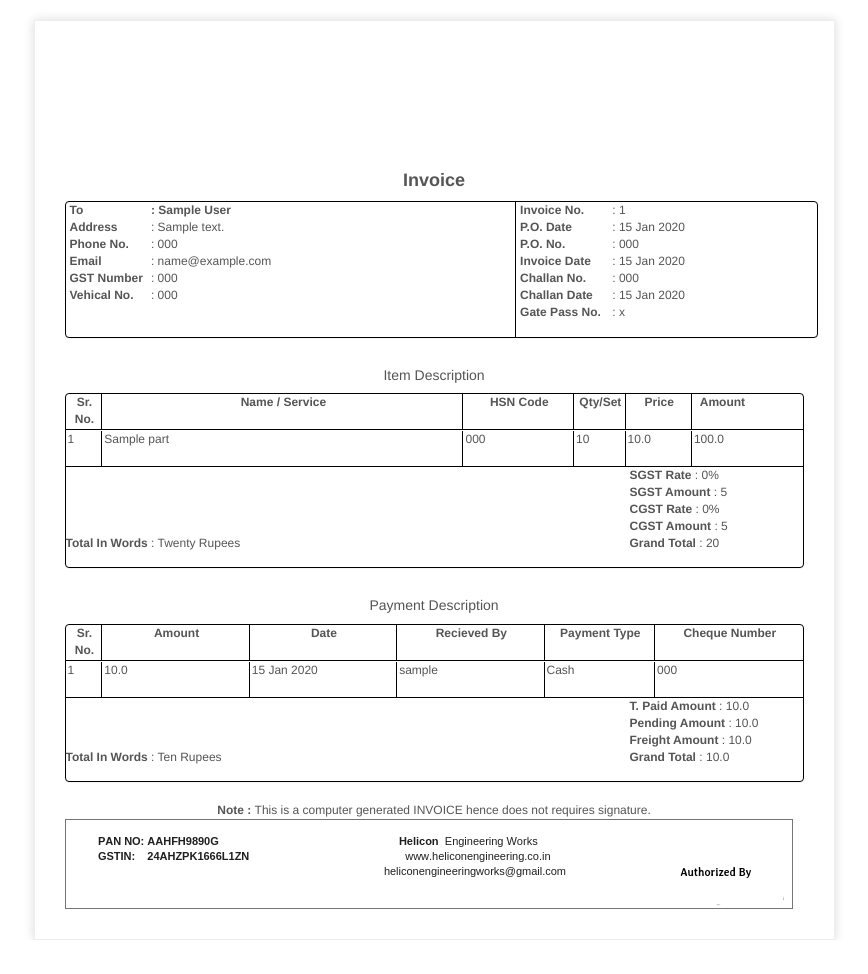
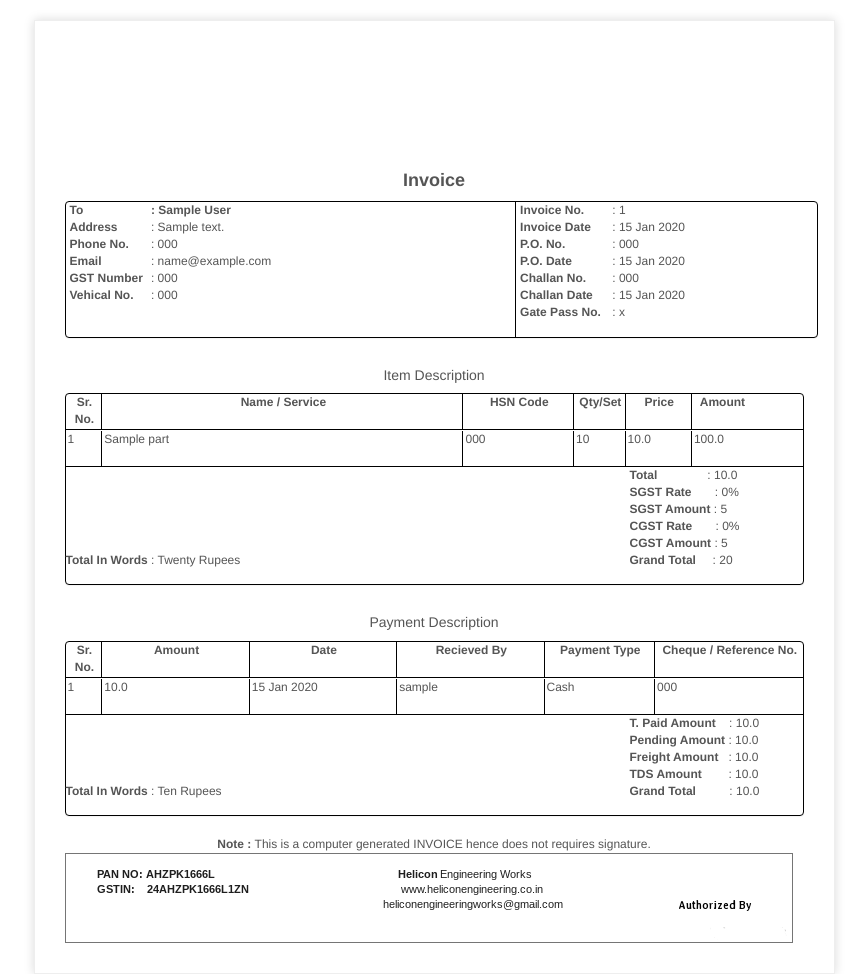
Before and after one commit to faizan-python/helicon, a Django app: page /service/invoice/view/1/ in a window 1280 px wide. Shown: the part 52-1026 px from the top of the page, without its empty margins (206-1074 px from the left). Before the commit the page ends 992 px from the top, so only its background shows below. Run offline with Django 3.2, Linux system fonts and the light colour scheme; a user stored in the database is signed in; tables that the repository leaves empty hold one stand-in row (values such as "Sample post"); some libraries are stand-ins or nearby versions.

Commit message:
TDS Changes

```diff
--- a/helicon/settings.py
+++ b/helicon/settings.py
@@ -141,3 +141,6 @@
 
 #This did the trick
 DEFAULT_FROM_EMAIL = EMAIL_HOST_USER
+
+#Banner
+#https://www.bannersnack.com/banner-creator/my-banners/
--- a/service/models.py
+++ b/service/models.py
@@ -113,6 +113,7 @@
     retail_invoice_number = models.IntegerField(blank=True, null=True)
     tax_invoice_number = models.IntegerField(blank=True, null=True)
     gst_type = models.CharField(blank=True, null=True, max_length=100)
+    tds_cost = models.FloatField(default=0)
 
     def __unicode__(self):
         return str(self.invoice_number)
--- a/service/templates/service/invoicepdf.html
+++ b/service/templates/service/invoicepdf.html
@@ -65,9 +65,9 @@
                                             </div>
                                             <div class="invoicedetail">
                                             <b class="userbody">Invoice No. </b>: {{service.tax_invoice_number|default:"NA"}}<br>
+                                            <b class="userbody">Invoice Date </b>: {{service.invoice_date|date:"d M Y"|default:"NA"}}<br>
+                                            <b class="userbody">P.O. No. </b>: {{service.purchase_order_number|default:"NA"}}<br>
                                             <b class="userbody">P.O. Date </b>: {{service.purchase_order_date|date:"d M Y"|default:"NA"}}<br>
-                                            <b class="userbody">P.O. No. </b>: {{service.purchase_order_number|default:"NA"}}<br>
-                                            <b class="userbody">Invoice Date </b>: {{service.invoice_date|date:"d M Y"|default:"NA"}}<br>
                                             <b class="userbody">Challan No. </b>: {{service.challan_number|default:"NA"}}<br>
                                             <b class="userbody">Challan Date </b>: {{service.challan_date|date:"d M Y"|default:"NA"}}<br>
                                             <b class="userbody">Gate Pass No. </b>:
@@ -134,22 +134,25 @@
                                         {% endfor %}
                                         <div class="panel-footer">
 
+                                            <span class="pull-right" style="width: 173px;"><b> Total </b>
+                                                &nbsp &nbsp &nbsp &nbsp &nbsp &nbsp &nbsp : {{service.part_cost}}</span><br>
+
                                             {% if service.gst_type == "IGST" %}
 
-                                                <span class="pull-right" style="width: 173px;"> <b> IGST Rate</b> : {{service.tax}}%</span><br>
+                                                <span class="pull-right" style="width: 173px;"> <b> IGST Rate</b> &nbsp &nbsp &nbsp : {{service.tax}}%</span><br>
                                                 <span class="pull-right" style="width: 173px;"><b> IGST Amount </b> : {{service.tax_amount}}</span><br>
 
                                             {% else %}
 
-                                                <span class="pull-right" style="width: 173px;"> <b> SGST Rate</b> : {% widthratio service.tax 2 1 %}%</span><br>
+                                                <span class="pull-right" style="width: 173px;"> <b> SGST Rate</b> &nbsp &nbsp &nbsp : {% widthratio service.tax 2 1 %}%</span><br>
                                                 <span class="pull-right" style="width: 173px;"><b> SGST Amount </b> : {% widthratio service.tax_amount 2 1 %}</span><br>
 
-                                                <span class="pull-right" style="width: 173px;"> <b> CGST Rate</b> : {% widthratio service.tax 2 1 %}%</span><br>
+                                                <span class="pull-right" style="width: 173px;"> <b> CGST Rate</b> &nbsp &nbsp &nbsp : {% widthratio service.tax 2 1 %}%</span><br>
                                                 <span class="pull-right" style="width: 173px;"><b>CGST Amount </b> :  {% widthratio service.tax_amount 2 1 %}</span><br>
 
                                             {% endif %}
 
-                                            <span class="pull-right" style="width: 173px;"><b> Grand Total </b> : {{service.part_cost|add:service.tax_amount}}</span>
+                                            <span class="pull-right" style="width: 173px;"><b> Grand Total </b> &nbsp &nbsp : {{service.part_cost|add:service.tax_amount}}</span>
                                             <b> Total In Words </b> : {{service_grand_total |title}}
                                         </div>
                                     </div>
@@ -206,6 +209,7 @@
                                         </div>
                                         {% endfor %}
                                         <div class="panel-footer">
+                                        <span class="pull-right" style="width: 173px;"><b> Total </b>: {{service.labour_cost}}</span>
                                         <span class="" style="padding-left: 163px"><b> Service Tax @ 14% + Swach Bharat Cess @ 0.50% + Krishi Kalyan Cess @ 0.50%</b> : {{service.service_tax_amount}}</span><br>
                                         <span class="pull-right" style="width: 173px;"><b> Grand Total </b>: {{service.labour_cost|add:service.service_tax_amount}}</span>
                                         <b> Total In Words </b> : {{labour_grand_total |title}}
@@ -242,7 +246,7 @@
                                                 <center> <b> Payment Type </b> </center>
                                             </div>
                                             <div class="paymentchequecoloumn">
-                                                <center> <b> Cheque Number </b> </center>
+                                                <center> <b> Cheque / Reference No. </b> </center>
                                             </div>
                                         </div>
                                         <hr/>
@@ -278,10 +282,13 @@
                                         </div>
                                         {% endfor %}
                                         <div class="panel-footer">
-                                        <span class="pull-right" style="width: 173px;"> <b>T. Paid Amount </b>: {{service.total_paid}}</span><br>
+                                        <span class="pull-right" style="width: 173px;"> <b>T. Paid Amount </b> &nbsp &nbsp: {{service.total_paid}}</span><br>
                                         <span class="pull-right" style="width: 173px;"><b>Pending Amount </b>: {{service.total_pending}}</span><br>
-                                        <span class="pull-right" style="width: 173px;"><b>Freight Amount </b>: {{service.freight_cost}}</span><br>
-                                        <span class="pull-right" style="width: 173px;"><b>Grand Total</b> : {{service.total_cost}}</span>
+                                        <span class="pull-right" style="width: 173px;"><b>Freight Amount </b> &nbsp : {{service.freight_cost}}</span><br>
+                                        <span class="pull-right" style="width: 173px;"><b>TDS Amount </b>
+                                            &nbsp &nbsp &nbsp &nbsp: {{service.tds_cost}}</span><br>
+                                        <span class="pull-right" style="width: 173px;"><b>Grand Total</b>
+                                            &nbsp &nbsp &nbsp &nbsp &nbsp: {{service.total_cost}}</span>
                                         <b> Total In Words </b> : {{grand_total |title}}
                                         </div>
                                     </div>
--- a/service/views.py
+++ b/service/views.py
@@ -291,9 +291,6 @@
                 service_obj.service_tax_amount = data.get(
                     'service_tax_amount', 0)
                 service_obj.remark = data.get('remark', "")
-                if data.get('next_service_date'):
-                    service_obj.next_service_date = datetime.datetime.strptime(
-                        data.get('next_service_date'), "%m/%d/%Y").date()
                 service_obj.delivery_date = timezone.now()
                 service_obj.total_paid += int(data.get('total_paid', 0))
                 if int(data.get('total_paid')) > 0:
@@ -365,10 +362,12 @@
                 service_obj.part_cost = part_total_cost
                 service_obj.gate_pass_no = data.get('gate_pass_no', "")
                 service_obj.freight_cost = data.get('freight_cost', 0)
+                service_obj.tds_cost = data.get('tds_cost', 0)
                 service_obj.invoice_date = timezone.datetime.today()
-                service_obj.challan_date = timezone.datetime.today()
+                if data.get('challan_date'):
+                    service_obj.challan_date = datetime.datetime.strptime(
+                        data.get('challan_date'), "%m/%d/%Y").date()
                 service_obj.gst_type = data.get('gst_type', "")
-
                 if data.get('challan_number'):
                     service_obj.challan_number = data.get('challan_number', "")
 
```
Also changed, not shown: service/templates/service/invoice.html (+15 -11 lines), static/js/invoice.js (+4 -5 lines), service/migrations/0023_service_tds_cost.py (added), static/images/helicon-footer.png.
